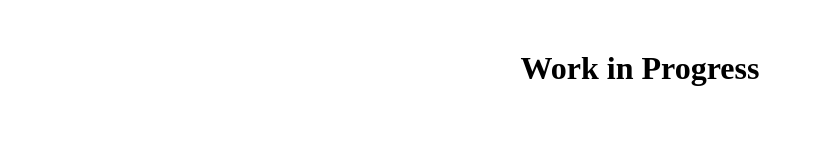
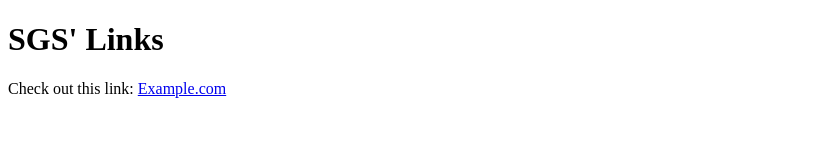
Before and after one commit to SomeGuilStuff/bebsite, a plain HTML site: page index.html in a window 1280 px wide. Shown: the whole page, without its empty margins (0-814 px from the left). Drawn offline with Linux system fonts and the light colour scheme.

Commit message:
Update index.html

```diff
--- a/index.html
+++ b/index.html
@@ -1,11 +1,12 @@
 <!DOCTYPE html>
 <html lang="en">
 <head>
-<meta charset="UTF-8">
-<meta name="viewport" content="width=device-width, initial-scale=1.0">
-<title>Work in Progress</title>
+    <meta charset="UTF-8">
+    <meta name="viewport" content="width=device-width, initial-scale=1.0">
+    <title>SGS' Links</title>
 </head>
 <body>
-<h1 style="text-align: center; margin-top: 50px;">Work in Progress</h1>
+    <h1>SGS' Links</h1>
+    <p>Check out this link: <a href="https://www.example.com" target="_blank">Example.com</a></p>
 </body>
 </html>
```
